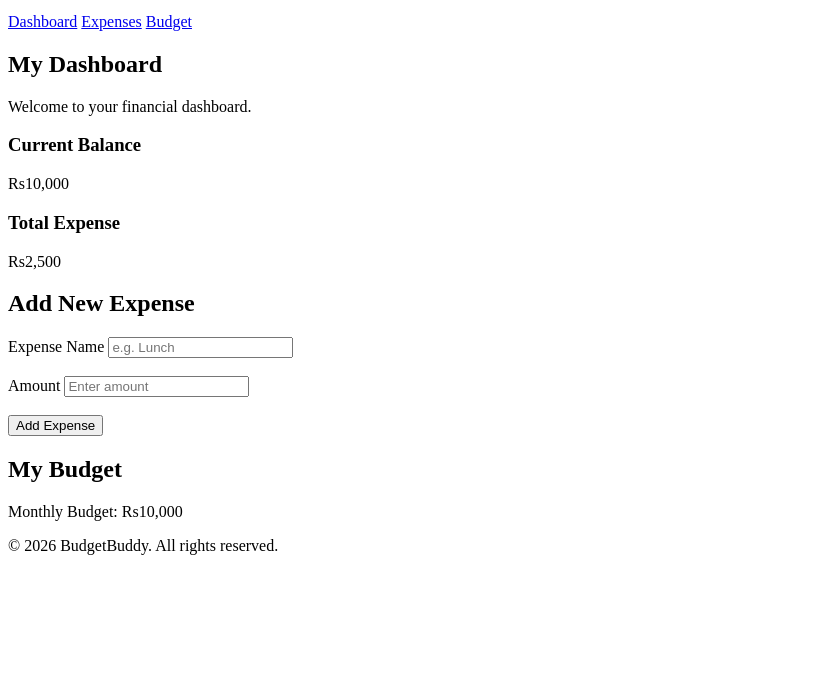
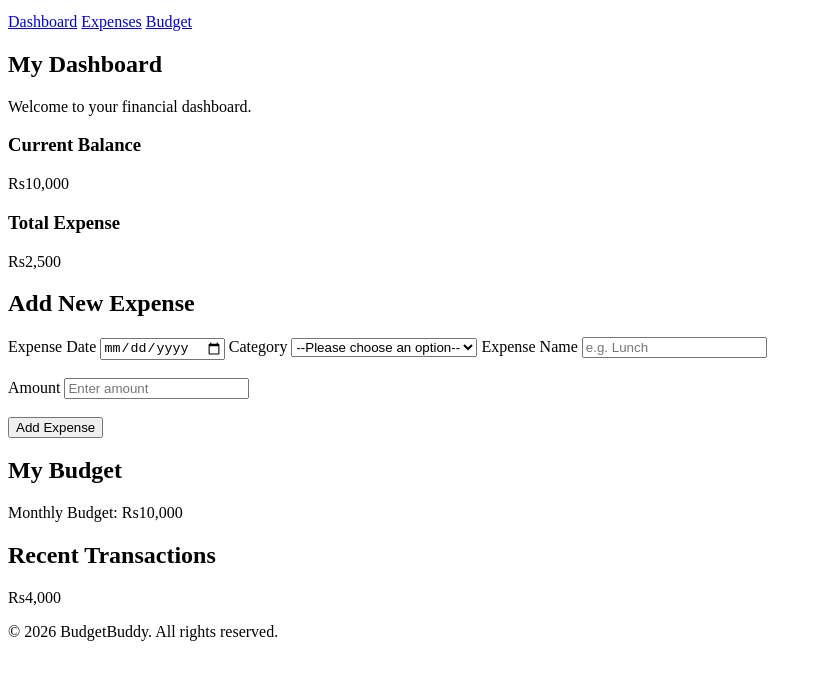
Before and after one commit to Lakshyarajjj/BudgetBuddy, a plain HTML site: page index.html in a window 1280 px wide. Shown: the part 101-780 px from the top of the page, without its empty margins (0-822 px from the left). Drawn offline with Linux system fonts and the light colour scheme.

Commit message:
Some changes in html

```diff
--- a/index.html
+++ b/index.html
@@ -46,6 +46,23 @@
 
             <form>
 
+                <label for="expense-date">
+                    Expense Date
+                </label>
+
+                <input type="date">
+
+                <label for="category-select">
+                    Category
+                </label>
+
+                <select name="category" id="category-select">
+                    <option value="">--Please choose an option--</option>
+                    <option value="food">Food</option>
+                    <option value="travel">Travel</option>
+                    <option value="shopping">Shopping</option>
+                </select>
+
                 <label for="expense-name">
                     Expense Name
                 </label>
@@ -86,6 +103,14 @@
 
         </section>
 
+        <section id="transactions">
+
+            <h2>Recent Transactions</h2>
+
+            <p>Rs4,000</p>
+
+        </section>
+
     </main>
 
     <footer>
```
